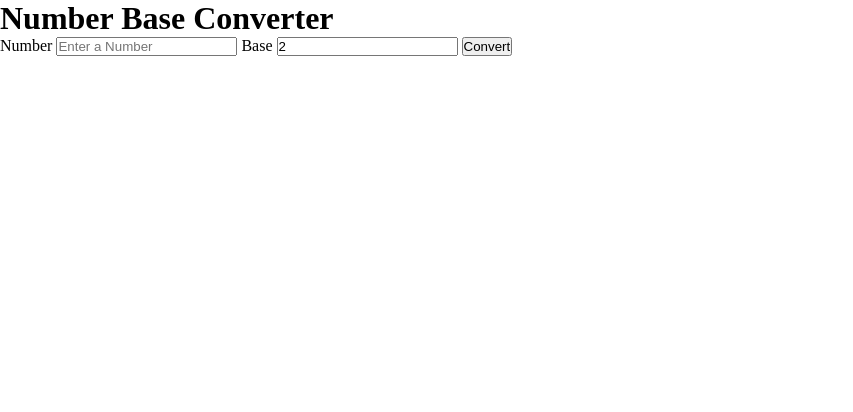
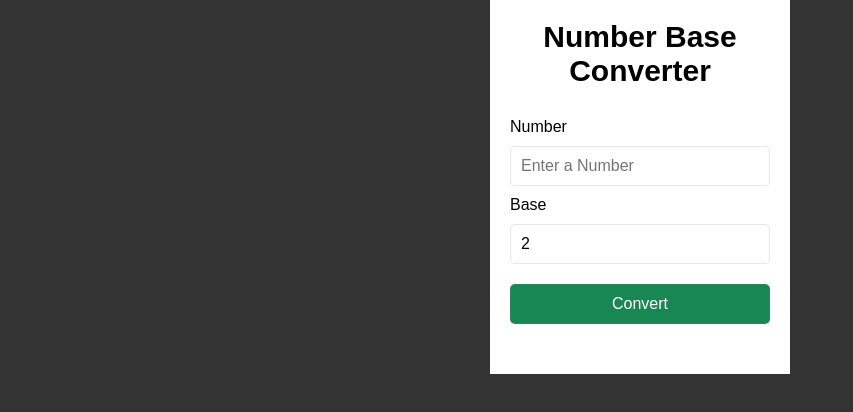
Before and after one commit to Ohiomatabn/Number_Base_Converter, a plain HTML site: page index.html in a window 1280 px wide. Shown: the whole page, without its empty margins (0-853 px from the left). Drawn offline with Linux system fonts and the light colour scheme.

Commit message:
Style the webpage

```diff
--- a/style.css
+++ b/style.css
@@ -3,3 +3,69 @@
   padding: 0;
   box-sizing: border-box;
 }
+
+html{
+  font-size: 10px;
+}
+
+body{
+  background-color: rgba(0, 0, 0, 0.8);
+  font-family: sans-serif;
+}
+
+.container{
+  width: 90%;
+  /*min-height: 100vh;*/
+  margin: auto;
+  display: flex;
+  justify-content: center;
+  align-items: center;
+}
+
+form{
+  margin: auto;
+  width: 300px;
+  background-color: rgba(255, 255, 255);
+  padding: 20px;
+}
+
+h1{
+  font-size: 3rem;
+  text-align: center;
+  margin-bottom: 30px;
+}
+
+label{
+  font-size: 1.6rem;
+}
+
+input{
+  height: 40px;
+  width: 100%;
+  margin: 10px 0;
+  border-radius: 5px;
+  border: 1px solid rgba(128, 128, 128, 0.20);
+  outline: none;
+  padding: 10px;
+  font-size: 1.6rem;
+}
+
+.input:focus{
+  box-shadow: 0 0 0px 4px rgba(128, 128, 128, 0.20);
+}
+
+.btn{
+  background-color: rgb(25,135,84);
+  color: white;
+  cursor: pointer;
+}
+
+.btn:hover{
+  background-color: rgba(25, 135, 84, 0.8);
+}
+
+.result{
+  font-size: 2.5rem;
+  text-align: center;
+  margin-top: 20px;
+}
```
